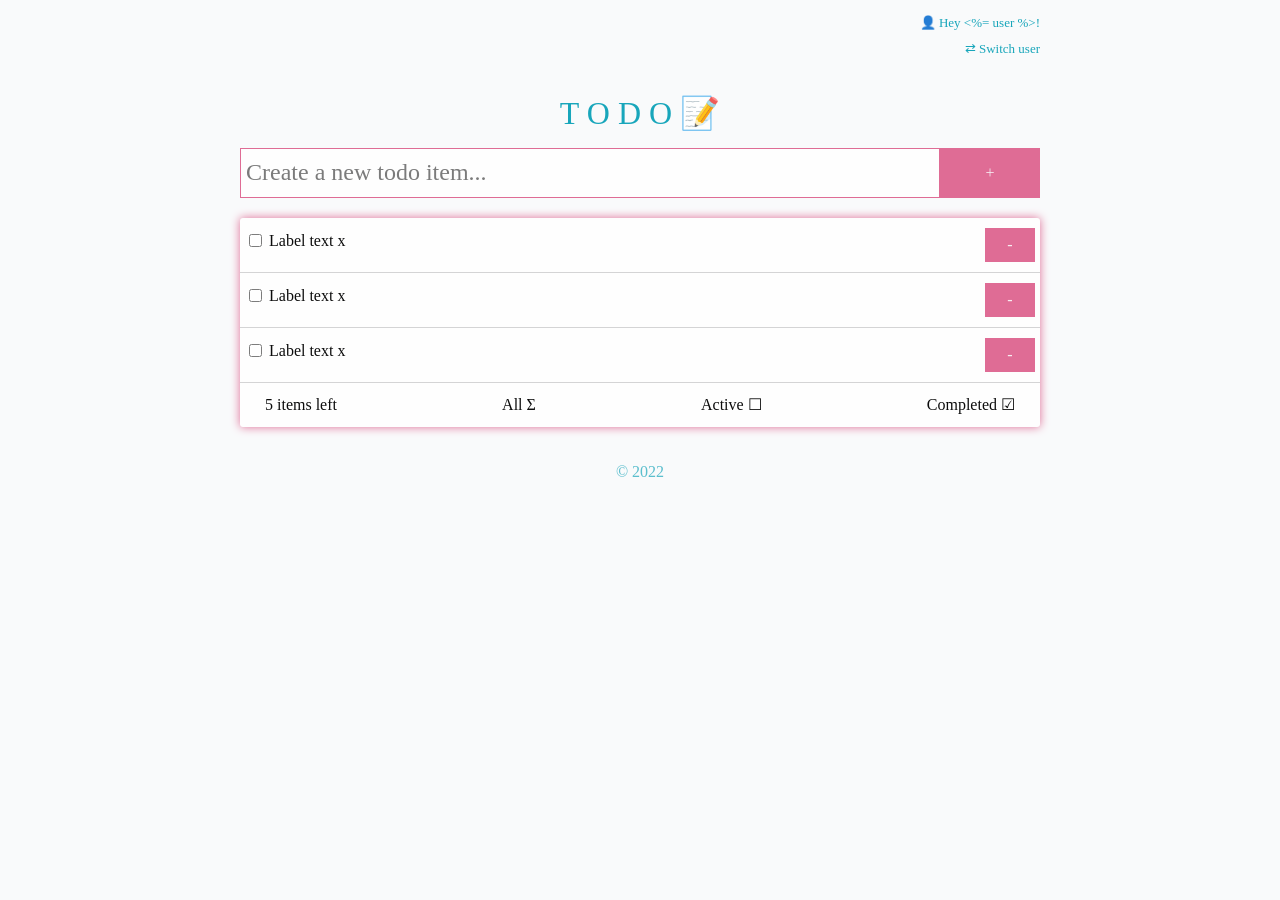
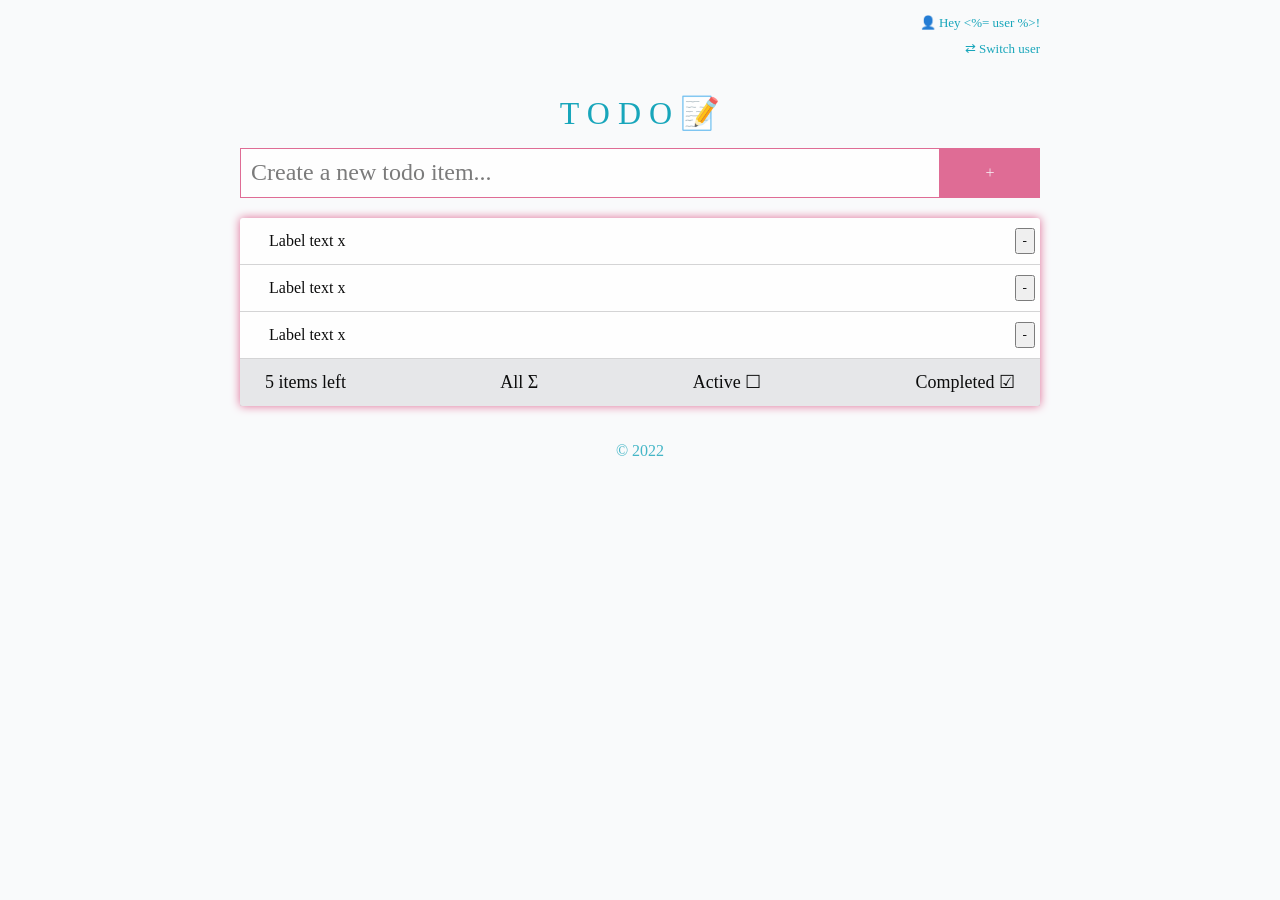

V1 done

--- a/js/node.js/todo/public/css/main.css
+++ b/js/node.js/todo/public/css/main.css
@@ -6,6 +6,8 @@
     --mainLinkColor-light:#0da2b8;
     --mainBorderColor-light:rgb(222,101,144);
     --mainButtonColor-light:rgb(222,101,144);
+    --mainButtonSolvedColor-light:rgb(107,142,35);
+    --mainButtonSolvedColorHover-light:rgba(107,142,35, 0.8);
     --mainButtonColorHover-light: rgba(222,101,144, 0.8);
     --mainItemBoder-light:#D3D3D3;
     --mainBgColor-light:rgba(249, 250, 251, 0.901);
@@ -17,11 +19,16 @@
     --mainLinkColor:var(--mainLinkColor-light);
     --mainBorderColor:var(--mainBorderColor-light);
     --mainButtonColor:var(--mainButtonColor-light);
+    --mainButtonSolvedColor:var(--mainButtonSolvedColor-light);
+    --mainButtonSolvedColorHover:var(--mainButtonSolvedColorHover-light);
     --mainButtonColorHover:var(--mainButtonColorHover-light);
     --mainItemBoder:var(--mainItemBoder-light);
     --mainBgColor:var(--mainBgColor-light);
     --mainListBgColor:var(--mainListBgColor-light);
     --mainImageBgColor:var(--mainImageBgColor-light);
+
+    --buttonSize: 80px;
+    --buttonDoneSize: 80px;
 }
 
 *{
@@ -98,7 +105,7 @@ h1{
     width: 100%;
 }
 
-form {
+#add-todo form {
     width: 100%;
 }
 
@@ -111,7 +118,7 @@ form input {
 }
 
 form input[type="text"] {
-    padding: 5px;
+    padding: 10px;
     width: calc(100% - 100px);
 }
 
@@ -119,6 +126,7 @@ form input:focus {
     outline: none;
     background-color: var(--mainBorderColor);
     color: var(--mainBgColor);
+    border-right: 1px solid var(--mainBgColor);
 }
 
 form input:focus::placeholder {
@@ -144,6 +152,7 @@ form input[type="submit"]:hover {
     background-color: var(--mainListBgColor);
     border-radius: 3px;
     box-shadow: 0 0 10px 0 var(--mainBorderColor);
+    width: 100%;
 }
 
 .item {
@@ -153,37 +162,69 @@ form input[type="submit"]:hover {
     border-bottom: 1px solid var(--mainItemBoder);
     padding: 10px 5px 10px 5px;
     font-weight: 200;
+    width: auto;
 }
 
 .item:hover{
     background-color: var(--mainItemBoder);
 }
 
-.button{
-    background-color: var(--mainButtonColor);
+.modify-todo{
+    display: flex;
+    flex-wrap: wrap;
+    justify-content: space-between;
+}
+
+.modify-todo a{
     color: var(--mainBgColor);
     font-weight: 500;
     font-size: medium;
-    width: 50px;
+    display: block;
+    text-align: center;
     padding: 5px;
     border: 0;
     cursor: pointer;
+    margin-right: 10px;
+    height: 35px;
 }
 
-.button:hover {
+.solved{
+    background-color: var(--mainButtonSolvedColor);
+    width: var(--buttonDoneSize);
+}
+
+.erase{
+    background-color: var(--mainButtonColor);
+    width: var(--buttonSize);
+}
+
+.solved:hover {
+    background-color: var(--mainButtonSolvedColorHover);
+}
+
+.erase:hover {
     background-color: var(--mainButtonColorHover);
-    opacity: 1;
 }
 
 .checkboxes {
     --padding: 10px;
-    --buttonSize: 50px;
-    --labelWidth: calc(100% - var(--padding) - var(--buttonSize));
+    --margin: 20px;
+    --labelWidth: calc(100% - var(--padding) - var(--margin) - var(--buttonSize) - var(--buttonDoneSize));
     width: var(--labelWidth);
 }
 
 .checkboxes input {
     vertical-align: middle;
+}
+
+.checkboxes input[type=checkbox] {
+    opacity: 0;
+}
+
+input[type=checkbox]:checked + span.strikethrough{
+    text-decoration:line-through;
+    font-style: italic;
+    
 }
 
 .checkboxes label span {
@@ -196,15 +237,17 @@ form input[type="submit"]:hover {
     flex-wrap: wrap;
     align-items: center;
     padding: 10px 25px;
-    font-weight: 500;
+    font-weight: 400;
+    font-size: large;
     color: var(--mainLinkColor);
+    background-color: rgba(189,195,199, 0.4);
 }
 
 .footer-todo a{
     text-decoration: none;
 }
 .footer-todo a:hover{
-    opacity: 0.2;
+    opacity: 0.6;
     cursor: pointer;
 }
 
@@ -214,5 +257,9 @@ h2{
     font-size: medium;
     font-weight: 400;
     text-align: center;
-    opacity: 0.7;
+    opacity: 0.8;
+}
+
+.form-filter a{
+    margin-left:15px;
 }
